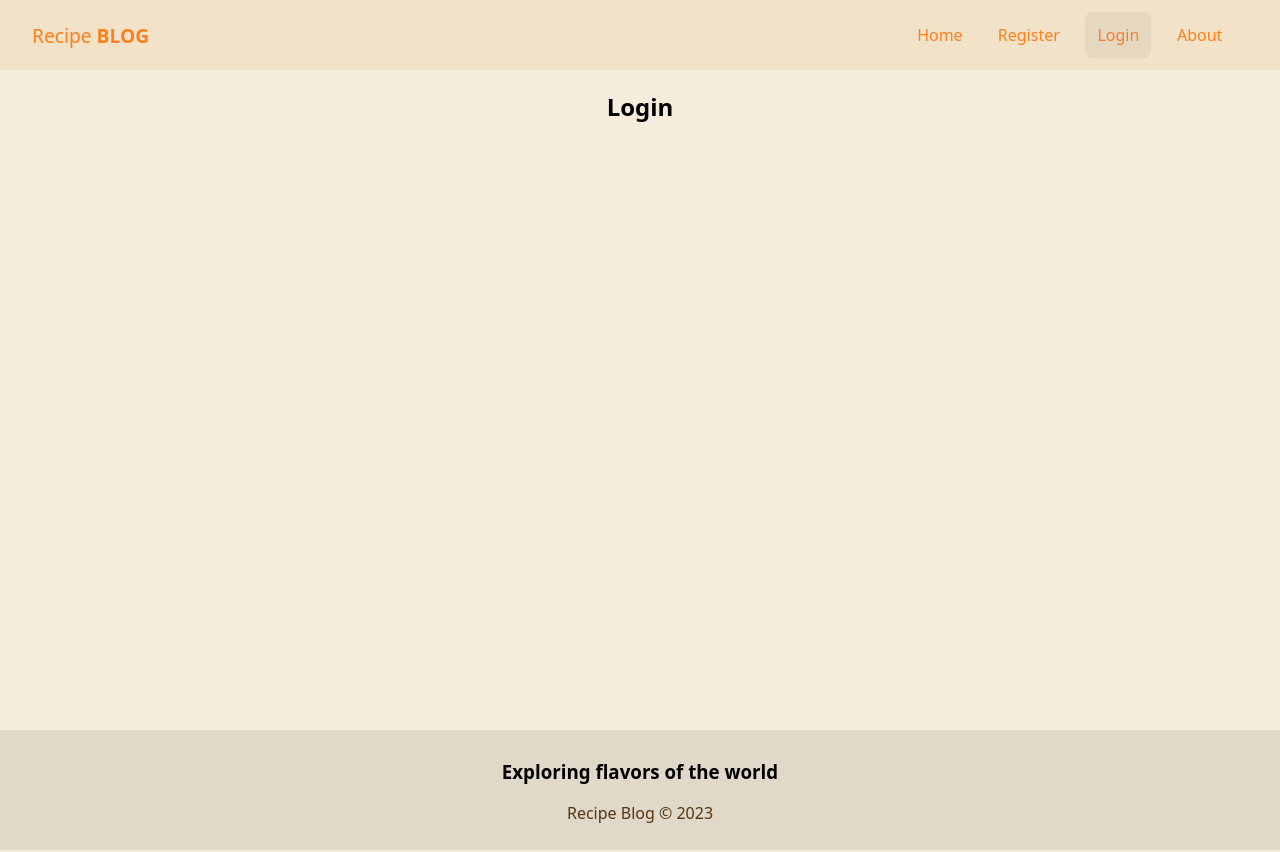
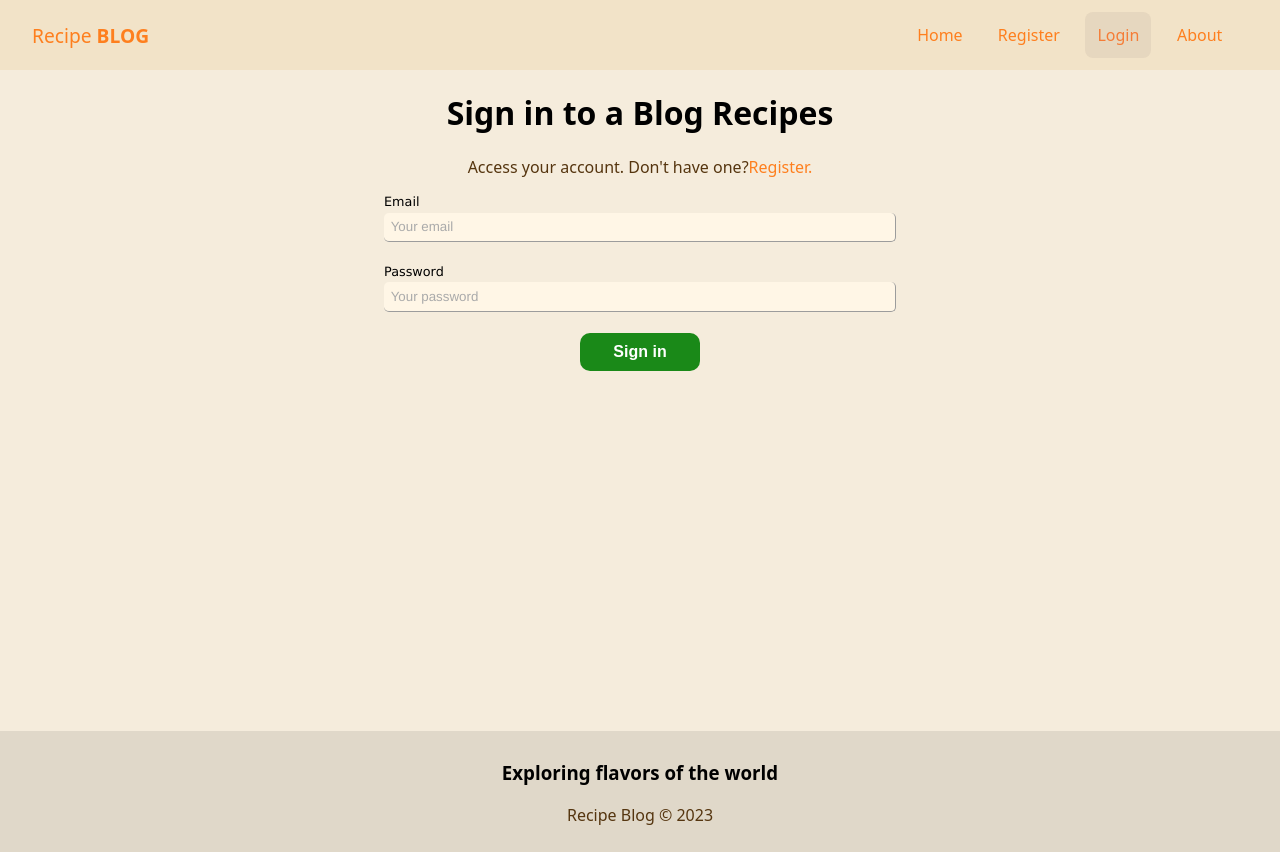
Before and after one commit to TamaraMMT/blog-recipes, a React (Vite) app: page /login in a window 1280 px wide. Built offline with nearby package versions, Linux system fonts and the light colour scheme; no server answers.

Commit message:
added login form

```diff
--- a/src/pages/Login/Login.jsx
+++ b/src/pages/Login/Login.jsx
@@ -1,9 +1,76 @@
 import styles from "./Login.module.css";
 
+import { Link } from "react-router-dom";
+import { useAuthentication } from "../../hooks/useAuthentication";
+import { useState, useEffect } from "react";
+
 const Login = () => {
+  const [email, setEmail] = useState("");
+  const [password, setPassword] = useState("");
+  const [error, setError] = useState("");
+
+  const { login, error: authError, loading } = useAuthentication();
+
+  const handleSubmit = async (e) => {
+    e.preventDefault();
+
+    setError("");
+
+    const user = {
+      email,
+      password,
+    };
+
+    const res = await login(user);
+
+    console.log(res);
+  };
+
+  useEffect(() => {
+    if (authError) {
+      setError(authError);
+      setPassword("");
+    }
+  }, [authError]);
+
   return (
-    <div>
-      <h2>Login</h2>
+    <div className={styles.login}>
+      <h1>Sign in to a Blog Recipes</h1>
+      <p>
+        Access your account. Don't have one?
+        <Link to="/register">{"Register."}</Link>
+      </p>
+      <form onSubmit={handleSubmit}>
+        <label>
+          <span>Email</span>
+          <input
+            type="email"
+            name="email"
+            required
+            placeholder="Your email"
+            value={email}
+            onChange={(e) => setEmail(e.target.value)}
+          />
+        </label>
+        <label>
+          <span>Password</span>
+          <input
+            type="password"
+            name="password"
+            required
+            placeholder="Your password"
+            value={password}
+            onChange={(e) => setPassword(e.target.value)}
+          />
+        </label>
+        {!loading && <button className="btn">Sign in</button>}
+        {loading && (
+          <button className="btn" disabled>
+            Wait...
+          </button>
+        )}
+        {error && <p className="error">{error}</p>}
+      </form>
     </div>
   );
 };
```
